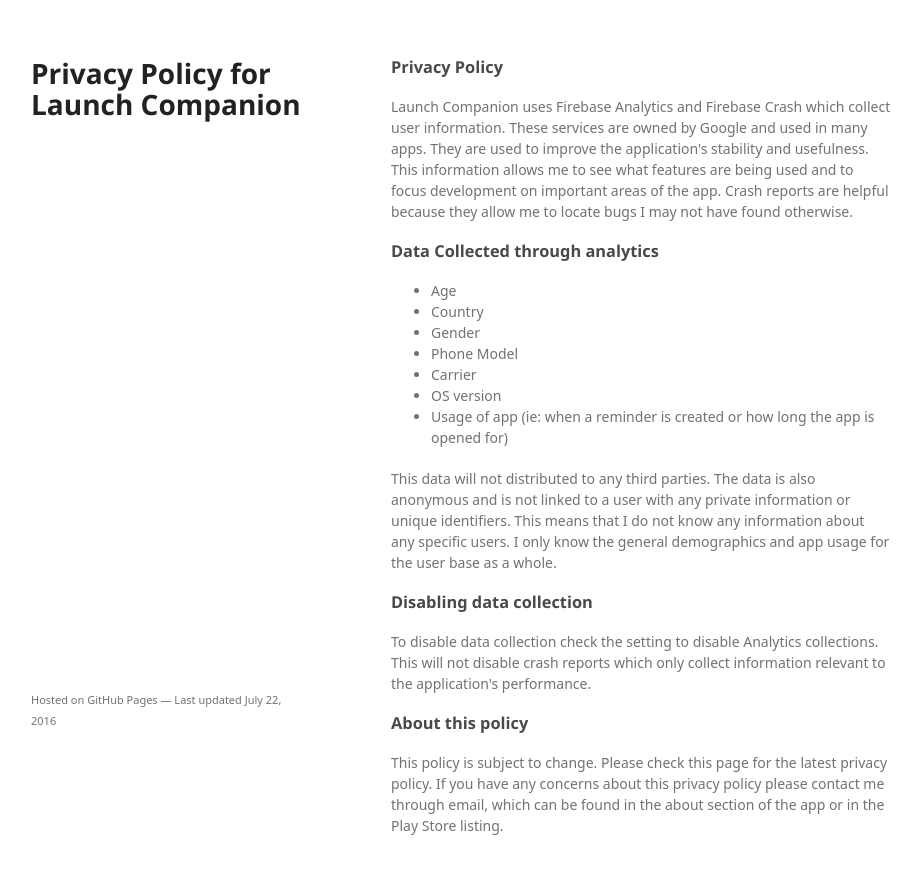
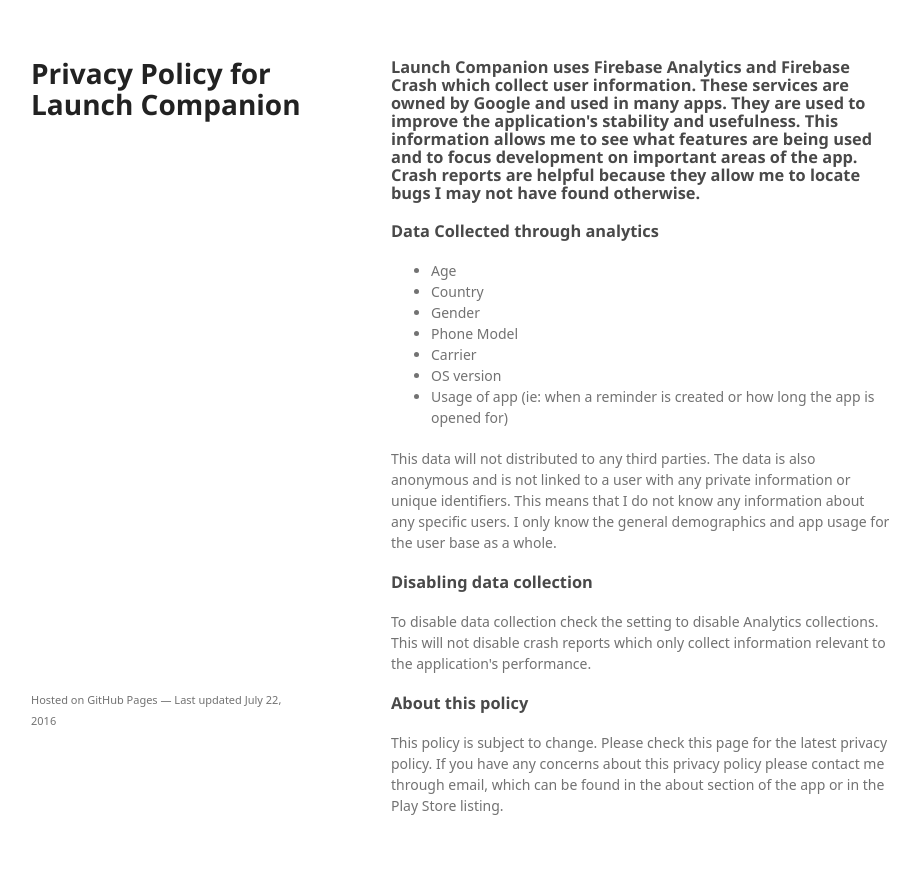
Before and after one commit to jacobgb24/Launch-Companion, a plain HTML site: page privacy_policy.html in a window 1280 px wide. Shown: the whole page, without its empty margins (179-1100 px from the left). Drawn offline with Linux system fonts and the light colour scheme; a web font is replaced by a local one.

Commit message:
Update privacy_policy.html

```diff
--- a/privacy_policy.html
+++ b/privacy_policy.html
@@ -21,8 +21,6 @@
       </header>
       <section>
         <h3>
-<a id="privacy-policy" class="anchor" href="#privacy-policy" aria-hidden="true"><span aria-hidden="true" class="octicon octicon-link"></span></a>Privacy Policy</h3>
-
 <p>Launch Companion uses Firebase Analytics and Firebase Crash which collect user information. These services are owned by Google and used in many apps. They are used to improve the application's stability and usefulness. This information allows me to see what features are being used and to focus development on important areas of the app. Crash reports are helpful because they allow me to locate bugs I may not have found otherwise.</p>
 
 <h3>
```
